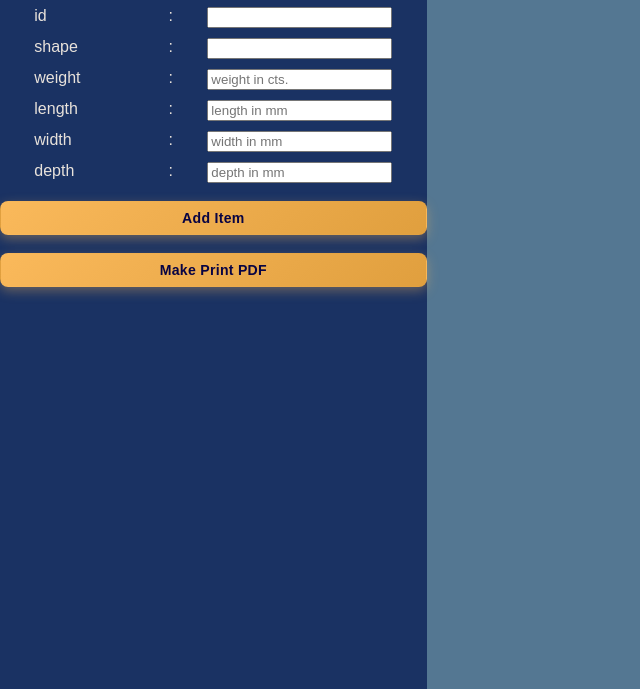
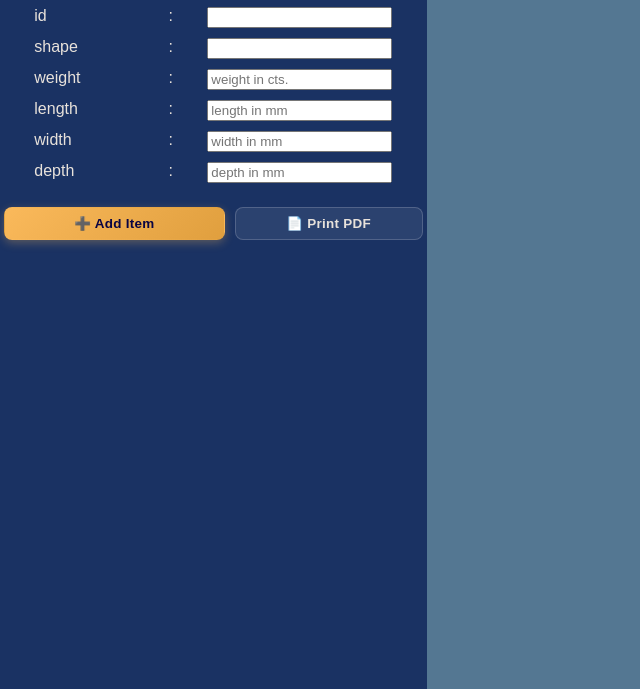
Before and after one commit to Sagetrash/tgnj-app, a Flask app: page / in a window 1280 px wide. Shown: the part 174-863 px from the top of the page, without its empty margins (0-640 px from the left). Run offline with Flask 3, Linux system fonts and the light colour scheme; data that the repository does not hold is empty; parts of the project's set-up code (start-up, migrations or seed data) failed here and were passed over.

Commit message:
style: rearrange Add Item and Print PDF buttons into compact side-by-side row

```diff
--- a/src/tgnj_app/gui/static/style.css
+++ b/src/tgnj_app/gui/static/style.css
@@ -193,19 +193,44 @@ th {
   box-shadow: none !important;
 }
 
-/* Primary Form Submit & Action Buttons */
-.form-submit-button {
+/* Form Side-by-Side Button Row */
+.form-btn-row {
+  display: flex;
+  gap: 10px;
+  margin-top: 14px;
+  padding: 0 4px;
+}
+
+.form-submit-btn {
+  flex: 1.2;
   background: linear-gradient(135deg, #fab95b 0%, #e09f3e 100%);
   color: #090443;
   font-weight: 700;
-  box-shadow: 0 4px 12px rgba(250, 185, 91, 0.35);
-  margin-top: 8px;
+  box-shadow: 0 3px 10px rgba(250, 185, 91, 0.3);
+  padding: 8px 12px;
+  font-size: 0.84rem;
 }
 
-.form-submit-button:hover {
+.form-submit-btn:hover {
   background: linear-gradient(135deg, #ffc977 0%, #f0af4e 100%);
-  box-shadow: 0 6px 18px rgba(250, 185, 91, 0.5);
+  box-shadow: 0 5px 14px rgba(250, 185, 91, 0.45);
   color: #040224;
+}
+
+.form-print-btn {
+  flex: 1;
+  background: rgba(255, 255, 255, 0.08);
+  border: 1px solid rgba(255, 255, 255, 0.18);
+  color: #e8e2db;
+  padding: 8px 12px;
+  font-size: 0.84rem;
+}
+
+.form-print-btn:hover {
+  background: rgba(250, 185, 91, 0.18);
+  border-color: #fab95b;
+  color: #fab95b;
+  box-shadow: 0 3px 10px rgba(250, 185, 91, 0.2);
 }
 
 /* Header Buttons */
--- a/src/tgnj_app/gui/templates/index.html
+++ b/src/tgnj_app/gui/templates/index.html
@@ -94,12 +94,10 @@
                 required
               />
             </div>
-            <span onclick="handleFormSubmit()" class="form-submit-button"
-              >Add Item</span
-            >
-            <span class="form-submit-button" onclick="makePrintPdf()"
-              >Make Print PDF</span
-            >
+            <div class="form-btn-row">
+              <button type="button" onclick="handleFormSubmit()" class="btn form-submit-btn">➕ Add Item</button>
+              <button type="button" onclick="makePrintPdf()" class="btn form-print-btn">📄 Print PDF</button>
+            </div>
           </form>
         </div>
       </div>
```
